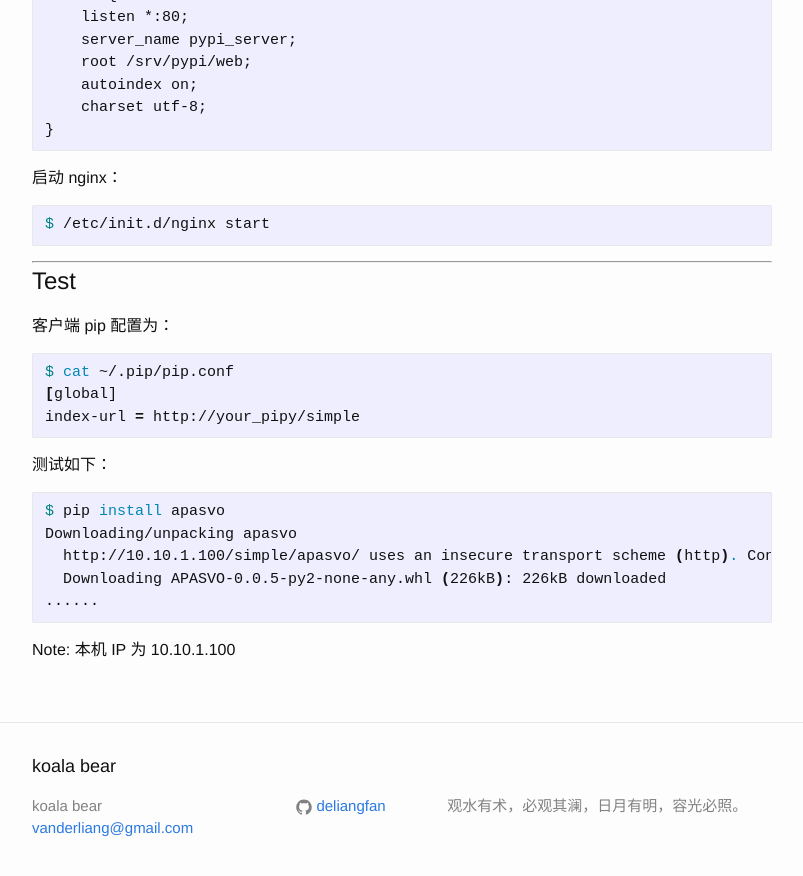
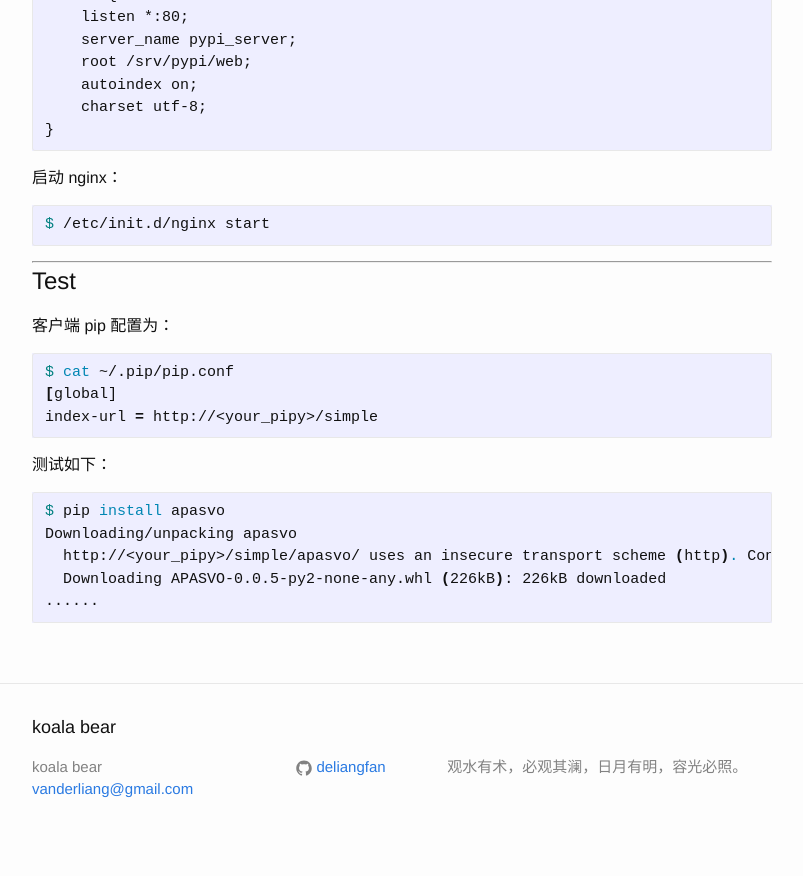
Before and after one commit to DeliangFan/deliangfan.github.io, a Jekyll site: the page built from _posts/2014-09-15-搭建Pypi源.markdown, in a window 1280 px wide and 900 px high, scrolled down 2198 px. Shown: the top 876 px of the window, without its empty margins (238-1041 px from the left). Built offline with Jekyll 4.4.1, drawn with Linux system fonts in a browser that asks for light colours; Markdown is read by kramdown in place of the engine named in the settings.

Commit message:
Update pypi

````diff
--- a/_posts/2014-09-15-搭建Pypi源.markdown
+++ b/_posts/2014-09-15-搭建Pypi源.markdown
@@ -132,7 +132,7 @@ $ /etc/init.d/nginx start
 ```bash
 $ cat ~/.pip/pip.conf
 [global]
-index-url = http://your_pipy/simple
+index-url = http://<your_pipy>/simple
 ```
 
 测试如下：
@@ -140,8 +140,7 @@ index-url = http://your_pipy/simple
 ```bash
 $ pip install apasvo
 Downloading/unpacking apasvo
-  http://10.10.1.100/simple/apasvo/ uses an insecure transport scheme (http). Consider using https if 10.10.1.100 has it available
+  http://<your_pipy>/simple/apasvo/ uses an insecure transport scheme (http). Consider using https if <your_pipy> has it available
   Downloading APASVO-0.0.5-py2-none-any.whl (226kB): 226kB downloaded
 ......
 ```
-Note: 本机 IP 为 10.10.1.100
````
